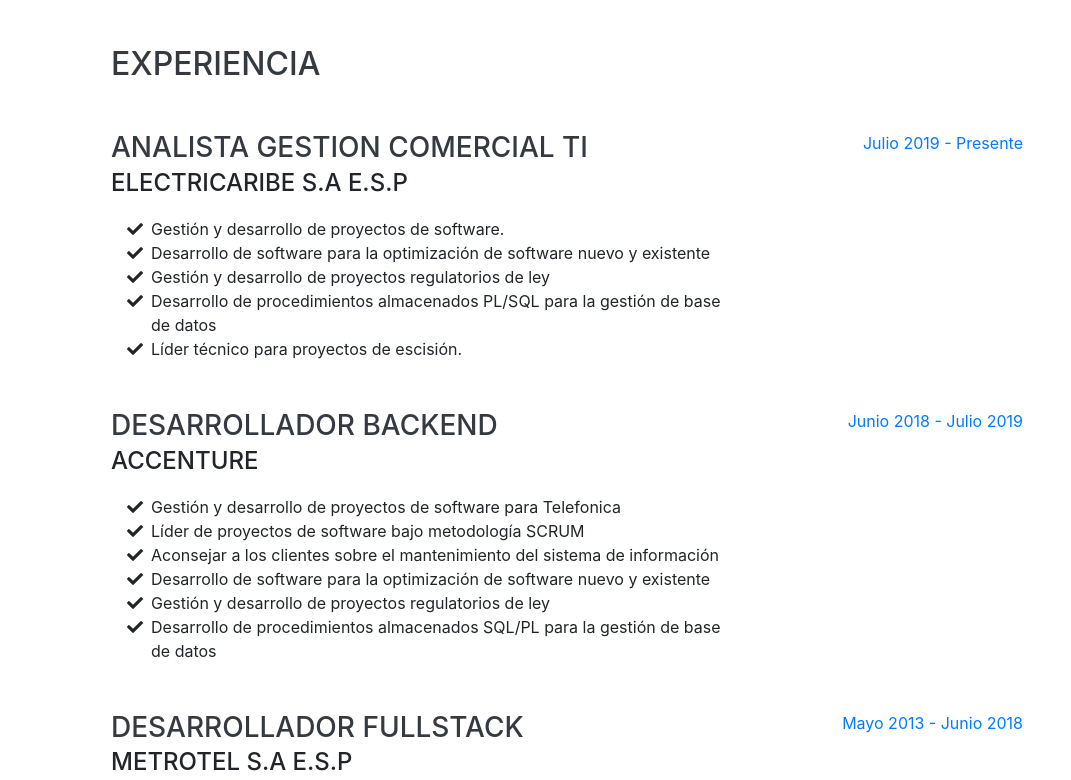
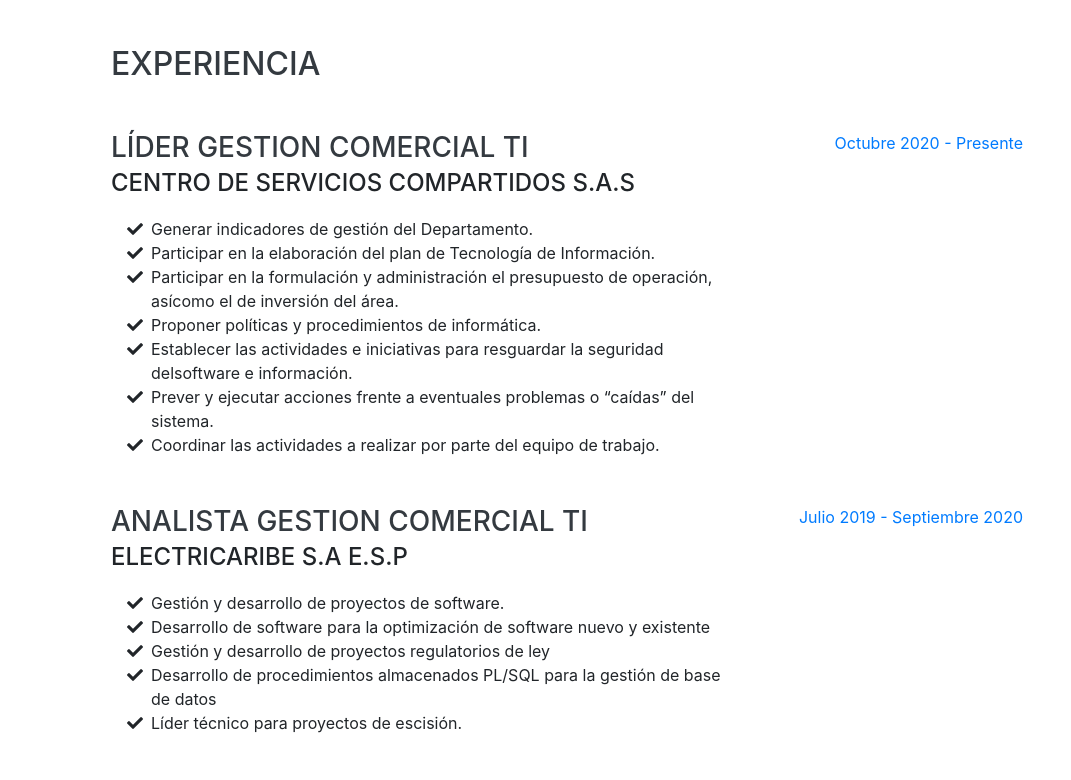
Before and after one commit to ornellaramosv/ornellaramosv.github.io, a website with bundled scripts: page index.html in a window 1280 px wide. Shown: the part 804-1584 px from the top of the page, without its empty margins (209-1280 px from the left). Built offline with nearby package versions, Linux system fonts and the light colour scheme; a web font is replaced by a local one.

Commit message:
Actualización curriculum

```diff
--- a/index.html
+++ b/index.html
@@ -93,6 +93,40 @@
 
         <div class="resume-item d-flex flex-column flex-md-row justify-content-between mb-5">
           <div class="resume-content">
+            <h3 class="mb-0">Líder Gestion Comercial TI</h3>
+            <div class="subheading mb-3">Centro de Servicios Compartidos S.A.S</div>
+              <ul class="fa-ul mb-0">
+                  <li>
+                      <i class="fa-li fa fa-check"></i>
+                      Generar indicadores de gestión del Departamento.</li>
+                  <li>
+                      <i class="fa-li fa fa-check"></i>
+                      Participar en la elaboración del plan de Tecnología de Información.</li>
+                  <li>
+                      <i class="fa-li fa fa-check"></i>
+                      Participar en la formulación y administración el presupuesto de operación, asícomo el de inversión del área.</li>
+                  <li>
+                      <i class="fa-li fa fa-check"></i>
+                      Proponer políticas y procedimientos de informática.</li>
+                  <li>
+                      <i class="fa-li fa fa-check"></i>
+                      Establecer las actividades e iniciativas para resguardar la seguridad delsoftware e información.
+                  <li>
+                      <i class="fa-li fa fa-check"></i>
+                      Prever y ejecutar acciones frente a eventuales problemas o “caídas” del sistema.
+                  <li>
+                      <i class="fa-li fa fa-check"></i>
+                      Coordinar las actividades a realizar por parte del equipo de trabajo.
+                  </li>
+              </ul>
+          </div>
+          <div class="resume-date text-md-right">
+            <span class="text-primary">Octubre 2020 - Presente</span>
+          </div>
+        </div>
+
+        <div class="resume-item d-flex flex-column flex-md-row justify-content-between mb-5">
+          <div class="resume-content">
             <h3 class="mb-0">Analista Gestion Comercial TI</h3>
             <div class="subheading mb-3">Electricaribe S.A E.S.P</div>
               <ul class="fa-ul mb-0">
@@ -115,7 +149,7 @@
               </ul>
           </div>
           <div class="resume-date text-md-right">
-            <span class="text-primary">Julio 2019 - Presente</span>
+            <span class="text-primary">Julio 2019 - Septiembre 2020</span>
           </div>
         </div>
 
@@ -321,6 +355,18 @@
         <ul class="fa-ul mb-0">
           <li>
             <i class="fa-li fa fa-trophy text-warning"></i>
+              Cyber Security Foundation Professional Certificate - CSFPC™ | Certiprof</li>
+          <li>
+            <i class="fa-li fa fa-trophy text-warning"></i>
+              Remote Work and Virtual Collaboration Professional Certificate - RWVCPC | Certiprof</li>
+          <li>
+            <i class="fa-li fa fa-trophy text-warning"></i>
+              Scrum Foundation Professional Certificate - SFPC™ | Certiprof</li>
+          <li>
+            <i class="fa-li fa fa-trophy text-warning"></i>
+              Analitica de Datos, Automatización Inteligente de Proceso e Inteligencia Artificial: Power BI, Power Automate Y Power Virtual Agents | Universidad Pontificia Javeriana</li>
+          <li>
+            <i class="fa-li fa fa-trophy text-warning"></i>
               Curso Power BI | Universidad Pontificia Javeriana</li>
           <li>
             <i class="fa-li fa fa-trophy text-warning"></i>
```
